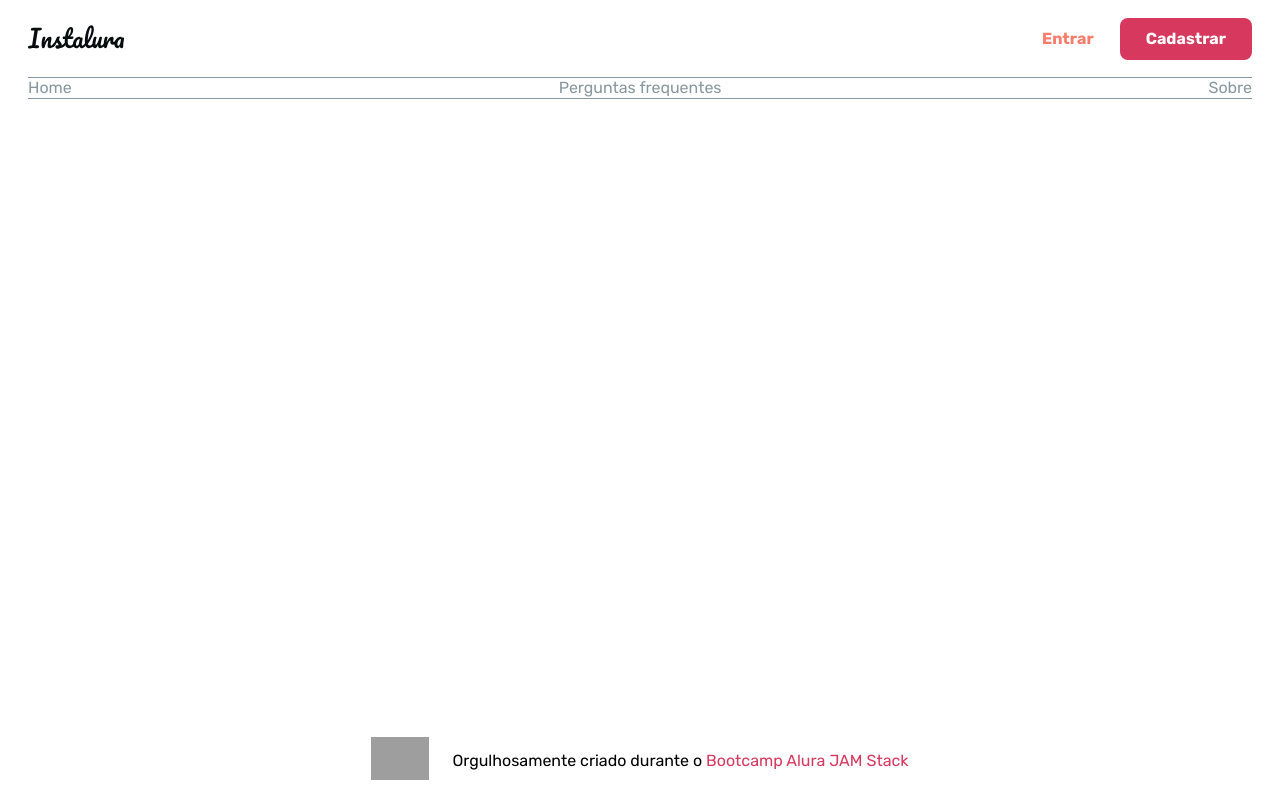
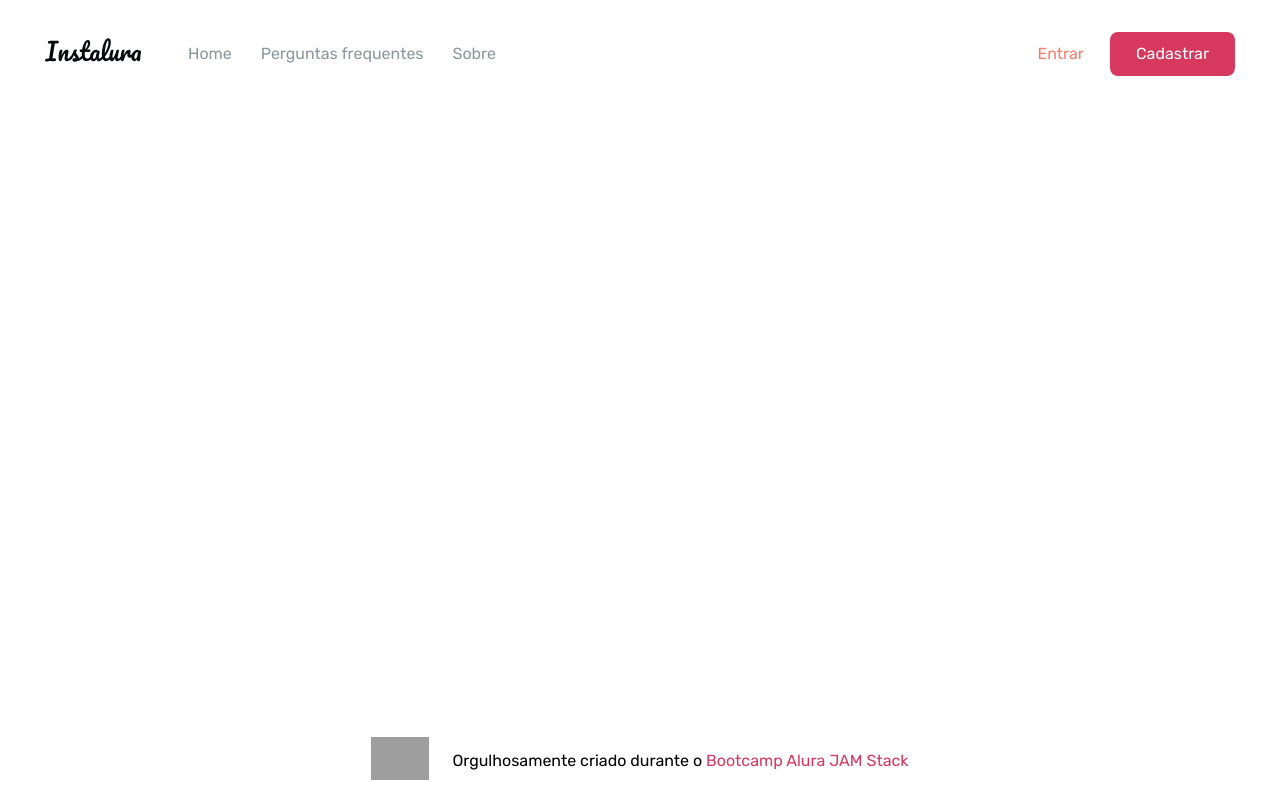
Before and after one commit to testtzlaffe/instalura-base, a Next.js app: page / in a window 1280 px wide. Built offline with nearby package versions, Linux system fonts and the light colour scheme; grey boxes are pictures that could not be loaded.

Commit message:
Aula 07 - Trabalhando com breakpoints via Styled Components

```diff
--- a/src/components/commons/Button/index.js
+++ b/src/components/commons/Button/index.js
@@ -1,5 +1,6 @@
 import styled, { css } from "styled-components";
 import get from "lodash/get";
+import { breakpointsMedia } from "../../../theme/utils/breakpointsMedia";
 
 const ButtonGhost = css`
   color: ${({ theme, variant }) => get(theme, `colors.${variant}.color`)};
@@ -21,13 +22,21 @@
   font-weight: bold;
   opacity: 1;
   border-radius: 8px;
+
   ${({ ghost }) => {
     return ghost ? ButtonGhost : ButtonDefault;
   }}
+
   transition: ${({ theme }) => theme.transition};
   border-radius: ${({ theme }) => theme.borderRadius};
   &:hover,
   &:focus {
     opacity: 0.5;
   }
+
+  ${({ theme }) =>
+    breakpointsMedia({
+      xs: theme.typographyVariants.smallestException,
+      md: theme.typographyVariants.paragraph1,
+    })}
 `;
--- a/src/components/commons/Menu/styles/MenuWrapper.js
+++ b/src/components/commons/Menu/styles/MenuWrapper.js
@@ -1,4 +1,5 @@
-import styled from "styled-components";
+import styled, { css } from "styled-components";
+import { breakpointsMedia } from "../../../../theme/utils/breakpointsMedia";
 
 export const MenuWrapper = styled.nav`
   font-family: "Rubik", sans-serif;
@@ -9,12 +10,41 @@
   margin-top: 18px;
   padding-left: 28px;
   padding-right: 28px;
+  ${breakpointsMedia({
+    md: css`
+      justify-content: flex-start;
+      margin-top: 32px;
+      margin-left: auto;
+      margin-right: auto;
+      width: 100%;
+      padding: 0 16px;
+      max-width: 768px;
+    `,
+    lg: css`
+      max-width: 1160px;
+    `,
+    xl: css`
+      max-width: 1222px;
+    `,
+  })}
 `;
 
 MenuWrapper.LeftSide = styled.div`
   padding: 0;
   margin: 0;
   order: 1;
+  ${breakpointsMedia({
+    md: css`
+      width: 131px;
+      height: 32px;
+    `,
+  })}
+  ${breakpointsMedia({
+    md: css`
+      order: initial;
+      padding-right: 16px;
+    `,
+  })}
 `;
 
 MenuWrapper.CentralSide = styled.div`
@@ -29,12 +59,31 @@
   margin-top: 17px;
   border-top: 1px solid #88989e;
   border-bottom: 1px solid #88989e;
+  padding: 12px;
+
+  ${breakpointsMedia({
+    md: css`
+      max-width: 332px;
+      justify-content: space-between;
+      flex: 1;
+      order: initial;
+      border: none;
+      margin: 0;
+      padding-top: 0;
+      padding-bottom: 0;
+    `,
+  })}
   a {
     text-align: center;
     display: block;
     text-decoration: none;
     color: #88989e;
     transition: 200ms ease-in-out;
+    ${({ theme }) =>
+      breakpointsMedia({
+        xs: theme.typographyVariants.smallestException,
+        md: theme.typographyVariants.paragraph1,
+      })}
     &:hover,
     &:focus {
       font-weight: 500;
@@ -50,4 +99,9 @@
   flex: 1;
   order: 2;
   justify-content: flex-end;
+  ${breakpointsMedia({
+    md: css`
+      order: initial;
+    `,
+  })}
 `;
--- /dev/null
+++ b/src/theme/breakpoints.js
@@ -0,0 +1,7 @@
+export const breakpoints = {
+  xs: 0,
+  sm: 480,
+  md: 768,
+  lg: 992,
+  xl: 1200,
+};
--- a/src/theme/index.js
+++ b/src/theme/index.js
@@ -1,4 +1,5 @@
 import { typographyVariants } from "./typographyVariants";
+import { breakpoints } from "./breakpoints";
 
 const colors = {
   background: {
@@ -44,6 +45,7 @@
 export default {
   colors,
   typographyVariants,
+  breakpoints,
   fontFamily: "'Rubik', sans-serif",
   borderRadius: "8px",
   transition: "200ms ease-in-out",
--- /dev/null
+++ b/src/theme/utils/breakpointsMedia.js
@@ -0,0 +1,17 @@
+import { css } from "styled-components";
+import { breakpoints } from "../breakpoints";
+
+export function breakpointsMedia(cssByBreakpoints) {
+  const breakpointsNames = Object.keys(cssByBreakpoints);
+  const cssResult = breakpointsNames.map((breakpointName) => {
+    return css`
+      @media screen and (min-width: ${breakpoints[breakpointName]}px) {
+        ${cssByBreakpoints[breakpointName]}
+      }
+    `;
+  });
+
+  const cssResultWithoutComma = cssResult.join("").replace(/,/g, "");
+
+  return cssResultWithoutComma;
+}
```
